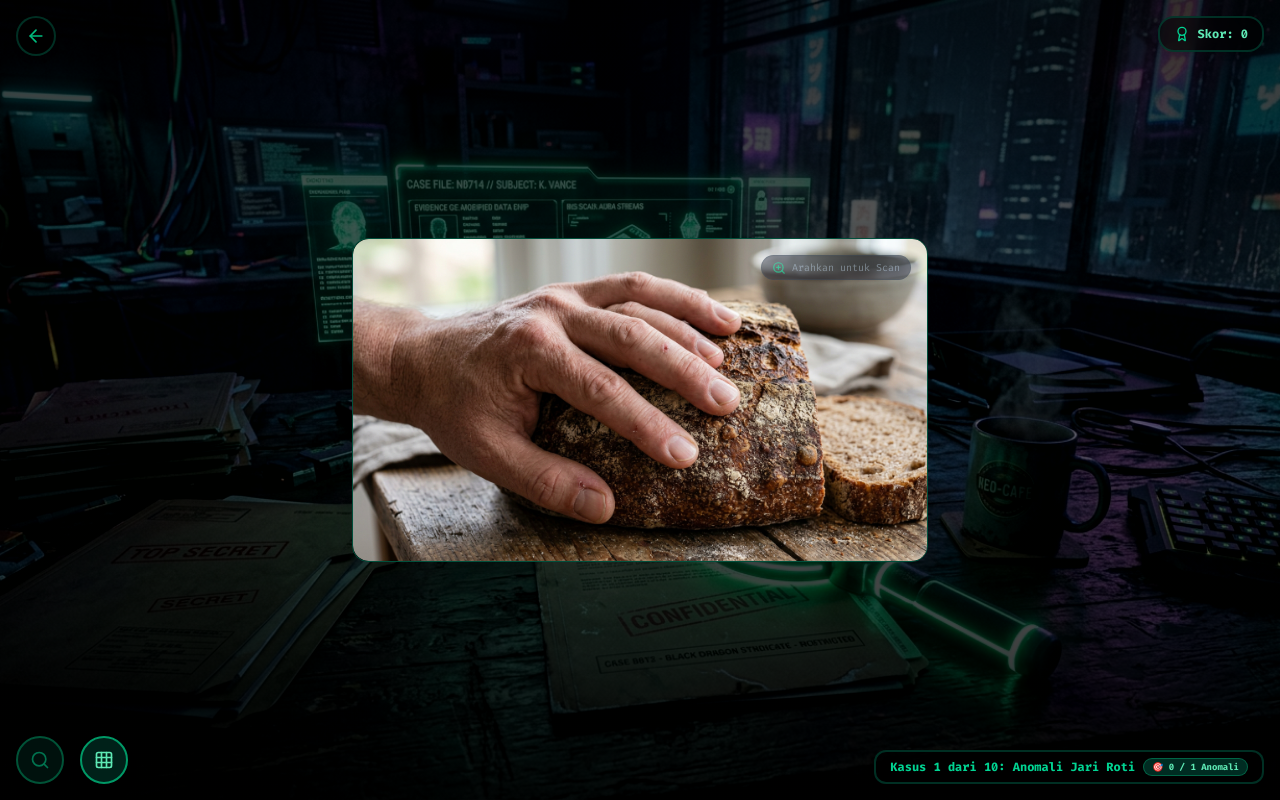
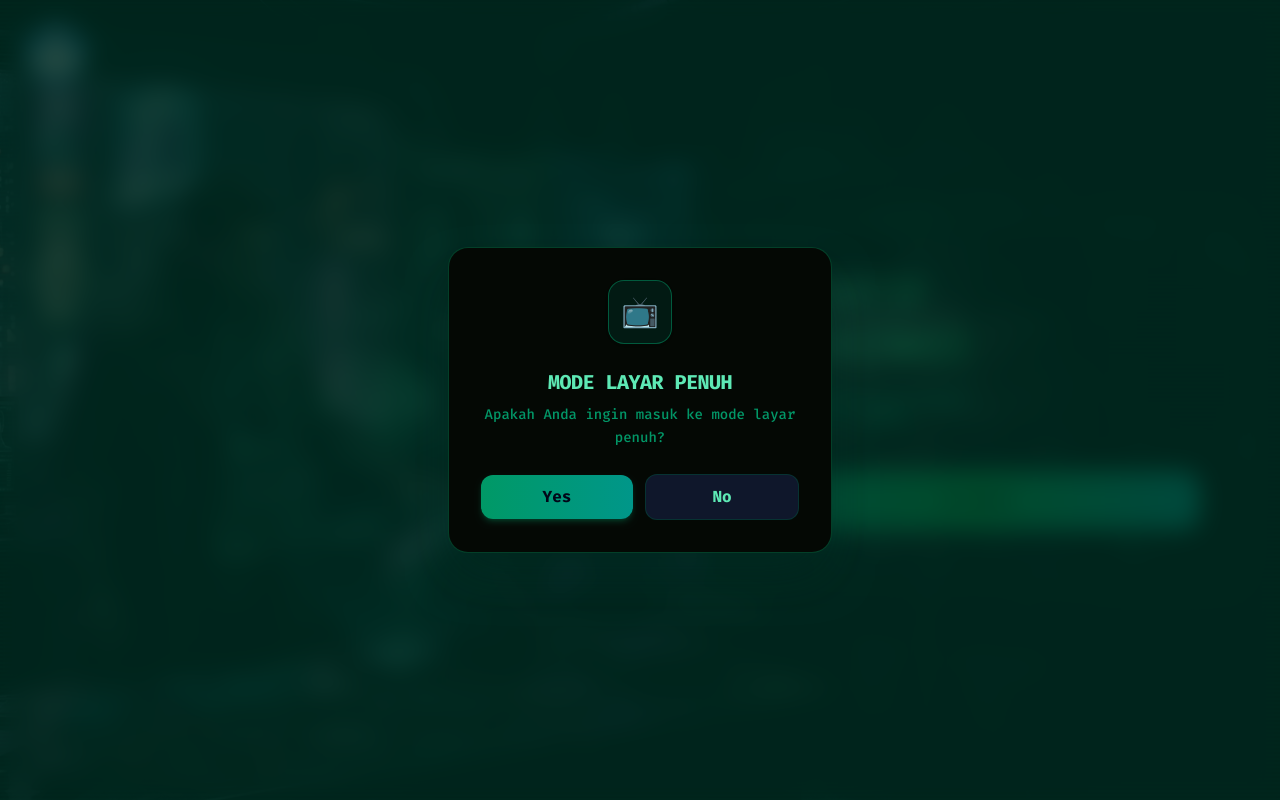
Before and after one commit to glenrioariesto/detektif-halusinasi-challenge, a React (Vite) app: page / in a window 1280 px wide. Both pictures are taken after a click on the button "MULAI". Built offline with nearby package versions, Linux system fonts and the light colour scheme.

Commit message:
add: mode fullscreen

```diff
--- a/src/App.tsx
+++ b/src/App.tsx
@@ -1,4 +1,4 @@
-import React from 'react';
+import React, { useState } from 'react';
 import { useGameState } from './hooks/useGameState';
 import { SplashPage } from './pages/splash/SplashPage';
 import { ArenaPage } from './pages/arena/ArenaPage';
@@ -28,14 +28,81 @@
     getRank
   } = useGameState();
 
+  const [showFullscreenPrompt, setShowFullscreenPrompt] = useState(false);
+
+  const handleStartGame = () => {
+    const isFullscreenSupported = typeof document !== 'undefined' && !!document.documentElement.requestFullscreen;
+    const isCurrentlyFullscreen = typeof document !== 'undefined' && !!document.fullscreenElement;
+    if (isFullscreenSupported && !isCurrentlyFullscreen) {
+      setShowFullscreenPrompt(true);
+    } else {
+      startInvestigation();
+    }
+  };
+
+  const enterFullscreen = async () => {
+    try {
+      if (document.documentElement.requestFullscreen) {
+        await document.documentElement.requestFullscreen();
+      }
+    } catch (err) {
+      console.warn("Fullscreen permission denied or not supported by browser", err);
+    }
+    setShowFullscreenPrompt(false);
+    startInvestigation();
+  };
+
   return (
     <div className="h-screen w-screen overflow-hidden bg-[#040804] bg-grid-matrix flex flex-col antialiased text-emerald-100 relative">
       {/* Landscape phone warning banner */}
       <PortraitWarning />
 
+      {/* Mode Layar Penuh Modal */}
+      {showFullscreenPrompt && (
+        <div className="fixed inset-0 z-[9999] flex items-center justify-center bg-emerald-950/80 backdrop-blur-md p-4 select-none animate-fadeIn">
+          <div className="relative max-w-sm w-full mx-auto bg-[#040804] border border-emerald-500/30 shadow-2xl shadow-emerald-950/50 rounded-3xl p-6 sm:p-8 flex flex-col items-center text-center">
+            <div className="relative flex items-center justify-center mb-6">
+              <div className="absolute w-20 h-20 bg-emerald-500/20 rounded-full animate-ping opacity-75" />
+              <div className="w-16 h-16 bg-emerald-950/50 border border-emerald-500/40 rounded-2xl flex items-center justify-center text-3xl shadow-sm z-10">
+                📺
+              </div>
+            </div>
+
+            <h3 className="text-lg sm:text-xl font-black text-emerald-300 tracking-tight mb-2 uppercase font-mono">
+              Mode Layar Penuh
+            </h3>
+
+            <p className="text-xs sm:text-sm text-emerald-400/70 font-medium leading-relaxed mb-6">
+              Apakah Anda ingin masuk ke mode layar penuh?
+            </p>
+
+            <div className="flex items-center gap-3 w-full font-mono">
+              <button
+                type="button"
+                onClick={enterFullscreen}
+                className="flex-1 bg-gradient-to-r from-emerald-600 to-teal-600 hover:from-emerald-500 hover:to-teal-500 text-slate-950 font-extrabold py-2.5 rounded-xl transition-all shadow-md shadow-emerald-500/20 active:scale-95 cursor-pointer border-none"
+              >
+                Yes
+              </button>
+
+              <button
+                type="button"
+                onClick={() => {
+                  setShowFullscreenPrompt(false);
+                  startInvestigation();
+                }}
+                className="flex-1 bg-slate-900 hover:bg-slate-800 border border-emerald-900/50 text-emerald-300 font-extrabold py-2.5 rounded-xl transition-all active:scale-95 cursor-pointer"
+              >
+                No
+              </button>
+            </div>
+          </div>
+        </div>
+      )}
+
       {/* Pages Router */}
       {pageView === 'splash' && (
-        <SplashPage onStart={startInvestigation} />
+        <SplashPage onStart={handleStartGame} />
       )}
 
       {pageView === 'game' && (
```
